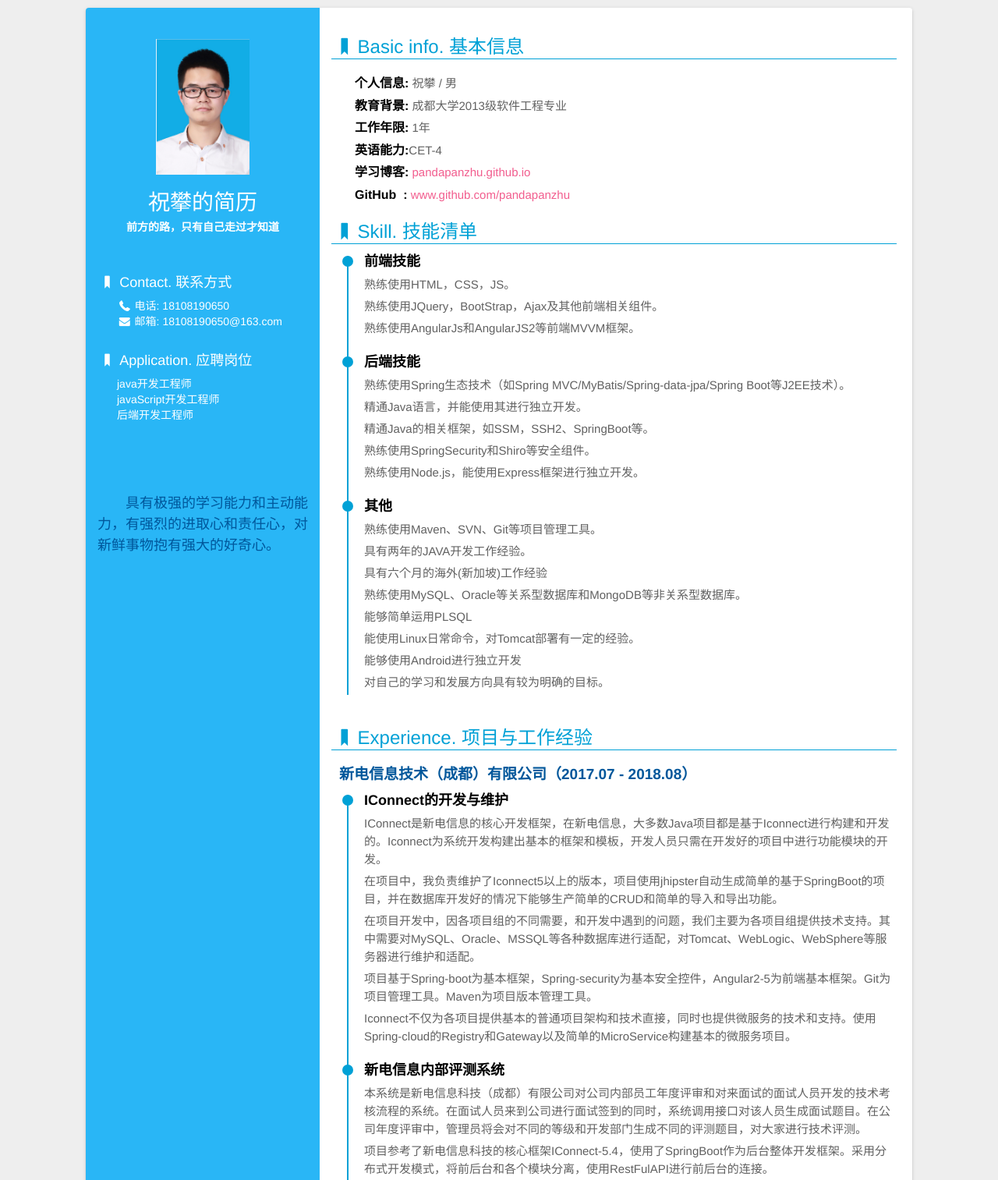
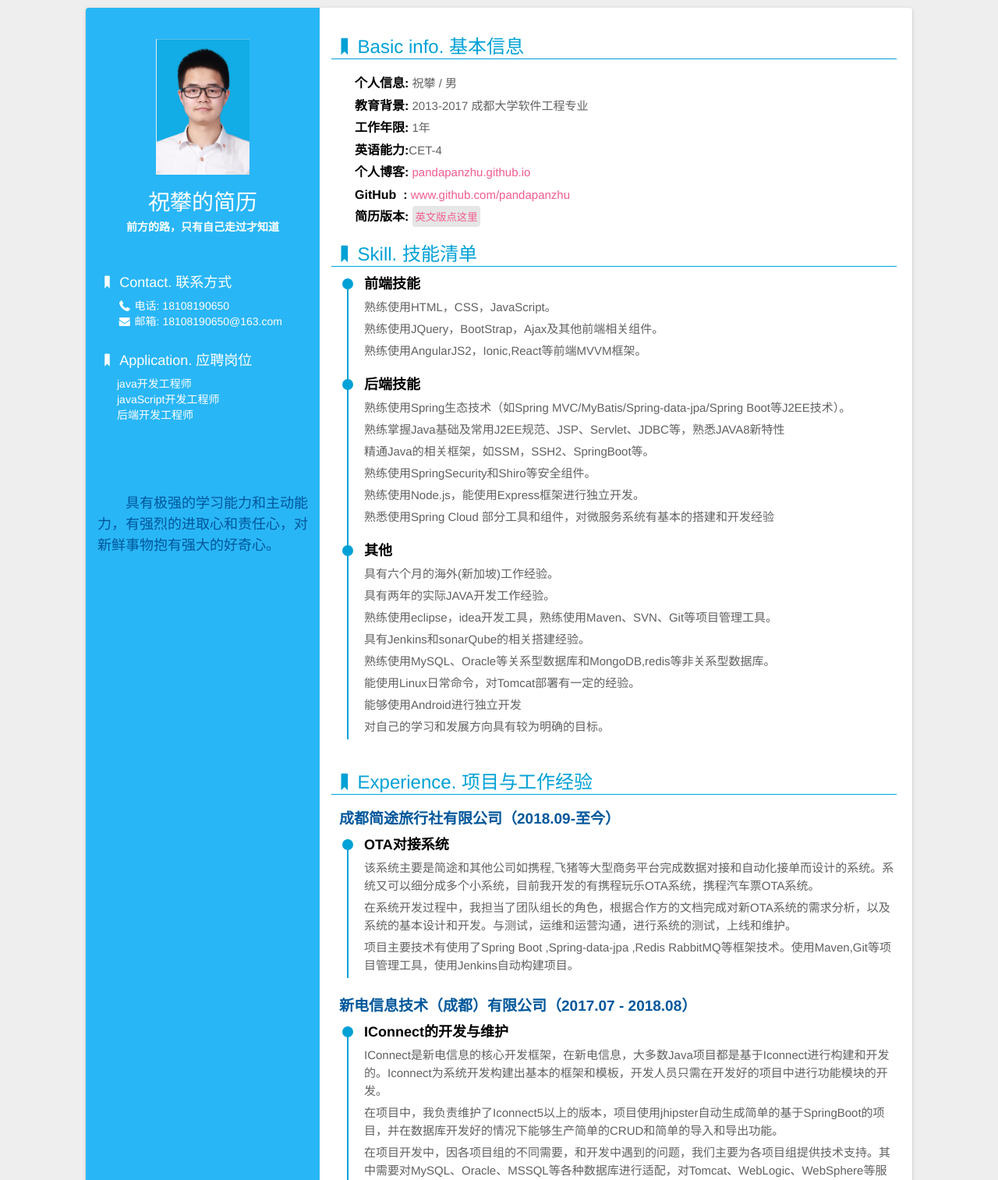
Before and after one commit to pandapanzhu/MyResume, a website: page index.html in a window 1280 px wide. Shown: the top 1513 px of the page at 78% size. Drawn offline with Linux system fonts and the light colour scheme; some packages are replaced by stand-ins of ours; a script that the page names is missing.

Commit message:
更新简历 2081127

```diff
--- a/index.html
+++ b/index.html
@@ -53,12 +53,12 @@
                 <li class="someRight">
                     <dt><i class="icon-bookmark"></i>Basic info. 基本信息</dt>
                     <dd><strong>个人信息:</strong> <span>祝攀 / 男</span></dd>
-                    <dd><strong>教育背景:</strong> <span>成都大学2013级软件工程专业</span></dd>
+                    <dd><strong>教育背景:</strong> <span>2013-2017 成都大学软件工程专业</span></dd>
                     <dd><strong>工作年限:</strong> <span>1年</span></dd>
                     <dd><strong>英语能力:</strong><span>CET-4</span></dd>
-                    <dd><strong>学习博客:</strong> <a href="pandapanzhu.github.io" target="_blank">pandapanzhu.github.io</a></dd>
+                    <dd><strong>个人博客:</strong> <a href="pandapanzhu.github.io" target="_blank">pandapanzhu.github.io</a></dd>
                     <dd><strong>GitHub  &nbsp;:</strong> <a href="https://www.github.com/pandapanzhu" target="_blank">www.github.com/pandapanzhu</a></dd>
-                    <!--<dd><strong>简历版本:</strong> <button class="button-language"><a href="./print.html" target="_blank">英文版点这里</a></button></dd>-->
+                    <dd><strong>简历版本:</strong> <button class="button-language"><a href="./print.html" target="_blank">英文版点这里</a></button></dd>
                     <!--<iframe src="https://ghbtns.com/github-btn.html?user=pandapanzhu&type=follow&count=true" frameborder="0" scrolling="0" width="170px" height="20px"></iframe></dd>-->
                 </li>
                 <li>
@@ -67,27 +67,28 @@
                         <li>
                             <div class="circle"></div>
                             <h4>前端技能</h4>
-                            <p>熟练使用HTML，CSS，JS。</p>
+                            <p>熟练使用HTML，CSS，JavaScript。</p>
                             <p>熟练使用JQuery，BootStrap，Ajax及其他前端相关组件。</p>
-                            <p>熟练使用AngularJs和AngularJS2等前端MVVM框架。</p>
+                            <p>熟练使用AngularJS2，Ionic,React等前端MVVM框架。</p>
                         </li>
                         <li>
                             <div class="circle"></div>
                             <h4>后端技能</h4>
                             <p>熟练使用Spring生态技术（如Spring MVC/MyBatis/Spring-data-jpa/Spring Boot等J2EE技术）。</p>
-                            <p>精通Java语言，并能使用其进行独立开发。</p>
+                            <p>熟练掌握Java基础及常用J2EE规范、JSP、Servlet、JDBC等，熟悉JAVA8新特性</p>
                             <p>精通Java的相关框架，如SSM，SSH2、SpringBoot等。</p>
                             <p>熟练使用SpringSecurity和Shiro等安全组件。</p>
                             <p>熟练使用Node.js，能使用Express框架进行独立开发。</p>
+                            <p>熟悉使用Spring Cloud 部分工具和组件，对微服务系统有基本的搭建和开发经验</p>
                         </li>
                         <li>
                             <div class="circle"></div>
                             <h4>其他</h4>
-                            <p>熟练使用Maven、SVN、Git等项目管理工具。</p>
-                            <p>具有两年的JAVA开发工作经验。</p>
-                            <p>具有六个月的海外(新加坡)工作经验</p>
-                            <p>熟练使用MySQL、Oracle等关系型数据库和MongoDB等非关系型数据库。</p>
-                            <p>能够简单运用PLSQL</p>
+                            <p>具有六个月的海外(新加坡)工作经验。</p>
+                            <p>具有两年的实际JAVA开发工作经验。</p>
+                            <p>熟练使用eclipse，idea开发工具，熟练使用Maven、SVN、Git等项目管理工具。</p>
+                            <p>具有Jenkins和sonarQube的相关搭建经验。</p>
+                            <p>熟练使用MySQL、Oracle等关系型数据库和MongoDB,redis等非关系型数据库。</p>
                             <p>能使用Linux日常命令，对Tomcat部署有一定的经验。</p>
                             <p>能够使用Android进行独立开发</p>
                             <p>对自己的学习和发展方向具有较为明确的目标。</p>
@@ -100,6 +101,18 @@
                     <ul class="exp">
 
                     </ul>
+                    <h3>成都简途旅行社有限公司（2018.09-至今）</h3>
+                    <ul class = "exp">
+                        <li>
+                            <div class="circle">&nbsp;</div>
+                            <h4>OTA对接系统</h4>
+                            <p>该系统主要是简途和其他公司如携程,飞猪等大型商务平台完成数据对接和自动化接单而设计的系统。系统又可以细分成多个小系统，目前我开发的有携程玩乐OTA系统，携程汽车票OTA系统。</p>
+                            <p>在系统开发过程中，我担当了团队组长的角色，根据合作方的文档完成对新OTA系统的需求分析，以及系统的基本设计和开发。与测试，运维和运营沟通，进行系统的测试，上线和维护。</p>
+                            <p>项目主要技术有使用了Spring Boot ,Spring-data-jpa ,Redis RabbitMQ等框架技术。使用Maven,Git等项目管理工具，使用Jenkins自动构建项目。</p>
+                        </li>
+
+                    </ul>
+
                     <h3><span>新电信息技术（成都）有限公司（2017.07 - 2018.08）</span></h3>
                     <ul class="exp">
                         <li>
@@ -116,7 +129,7 @@
                             <div class="circle">&nbsp;</div>
                             <h4>新电信息内部评测系统</h4>
                             <p>本系统是新电信息科技（成都）有限公司对公司内部员工年度评审和对来面试的面试人员开发的技术考核流程的系统。在面试人员来到公司进行面试签到的同时，系统调用接口对该人员生成面试题目。在公司年度评审中，管理员将会对不同的等级和开发部门生成不同的评测题目，对大家进行技术评测。</p>
-                            <p>项目参考了新电信息科技的核心框架IConnect-5.4，使用了SpringBoot作为后台整体开发框架。采用分布式开发模式，将前后台和各个模块分离，使用RestFulAPI进行前后台的连接。</p>
+                            <p>项目参考了新电信息科技的核心框架IConnect-5.4，使用了SpringBoot作为后台整体开发框架。采用分布式开发模式，将前后台和各个模块分离，使用RestfulAPI进行前后台的连接。</p>
                             <p>后台使用Spring-Boot框架作为整体框架，使用Spring-Security作为安全控件。系统将安全控制、核心控件、参数模块、公共模块等模块使用不同的系统进行开发。项目版本管理工具使用的是SVN，项目管理工具使用Maven。前台框架使用的是Angular2。</p>
                             <p>项目开发用时6个月。在此系统开发中，我担任了项目组长一职，带领了各位同事参与了各个模块的开发，并与上级领导探讨了该系统的功能和性能的需求。从需求分析、数据库设计、详细设计、系统测试到项目发布和项目维护。参与了项目开发的整个流程。</p>
                         </li>
@@ -157,6 +170,22 @@
                     <ul class="exp">
                         <li>
                             <div class="circle"></div>
+                                <h4><span>乐山电网用电检查APP（2018.06-2018.10）</span></h4>
+                                <p>本项目是为乐山电网工作人员简化用电检查工作流程所做的APP，项目基于原生Android语言</p>
+                                <p>考虑到工作人员可能进入山区等无网络区域，我们在分析系统需求时，决定使用Sqlite作为本地数据库，在工作人员进入网络区域后，通过数据同步，将数据同步到系统服务器上。</p>
+                                <p>该APP主要由我和几个朋友一起完成，有一个朋友负责软件的接洽和需求分析，我负责APP端的开发，另外一个朋友负责Web端的开发。</p>
+                                <p>项目共分为以下九个模块：用电检查，客户工程验收，客户事故调查，高危客户管理，停电通知管理，规章制度,用户台账，个人中心，数据同步。</p>
+                        </li>
+
+                        <li>
+                            <div class="circle"></div>
+                                <h4><span>仓库管理系统（2017.09-2018.06）</span></h4>
+                                <p>本项目是为某公司按照特定需求而设计的项目，项目基于SpringMVC进行设计和开发，项目安全框架基于Shiro进行开发，数据库使用MySQL，项目服务器挂载的是Tomcat，服务器使用的是Linux。</p>
+                                <p>前台使用基本CSS+Bootstrap+JQuery实现页面的展示，前端涉及了很多H5相关的技术，也是对我自己的学习和锻炼。</p>
+                        </li>
+
+                        <li>
+                            <div class="circle"></div>
                             <h4>
                                 <span>基于Node.js的教务管理系统（2016.10-2017.07）</span>
                                 <!--<a href="https://github.com/pandapanzhu/ems" target="_blank"><i class="icon-link"></i>源代码</a>
@@ -171,19 +200,6 @@
 
                         </li>
 
-                        <li>
-                            <div class="circle"></div>
-                                <h4><span>仓库管理系统（2017.09-2018.06）</span></h4>
-                                <p>本项目是为某公司按照特定需求而设计的项目，项目基于SpringMVC进行设计和开发，项目安全框架基于Shiro进行开发，数据库使用MySQL，项目服务器挂载的是Tomcat，服务器使用的是Linux。</p>
-                                <p>前台使用基本CSS+Bootstrap+JQuery实现页面的展示，前端涉及了很多H5相关的技术，也是对我自己的学习和锻炼。</p>
-                        </li>
-                        <!--<li>
-                            <div class="circle"></div>
-                                <h4><span>乐山电网用电检查APP（2018.06-至今）</span></h4>
-                                <p>本项目是为乐山电网简化工作流程所做的APP，项目基于Android语言，使用Sqlite作为数据库完成的信息化APP</p>
-                        </li>-->
-
-
                     </ul>
                 </li>
 
@@ -191,7 +207,7 @@
         </div>
     </div>
     <footer>
-        <p>Made by 祝攀.. 最后更新于2018年08月23日</p>
+        <p>Made by 祝攀.. 最后更新于2018年12月01日</p>
     </footer>
     <script src="lib/zoom.min.js"></script>
 </body>
```
